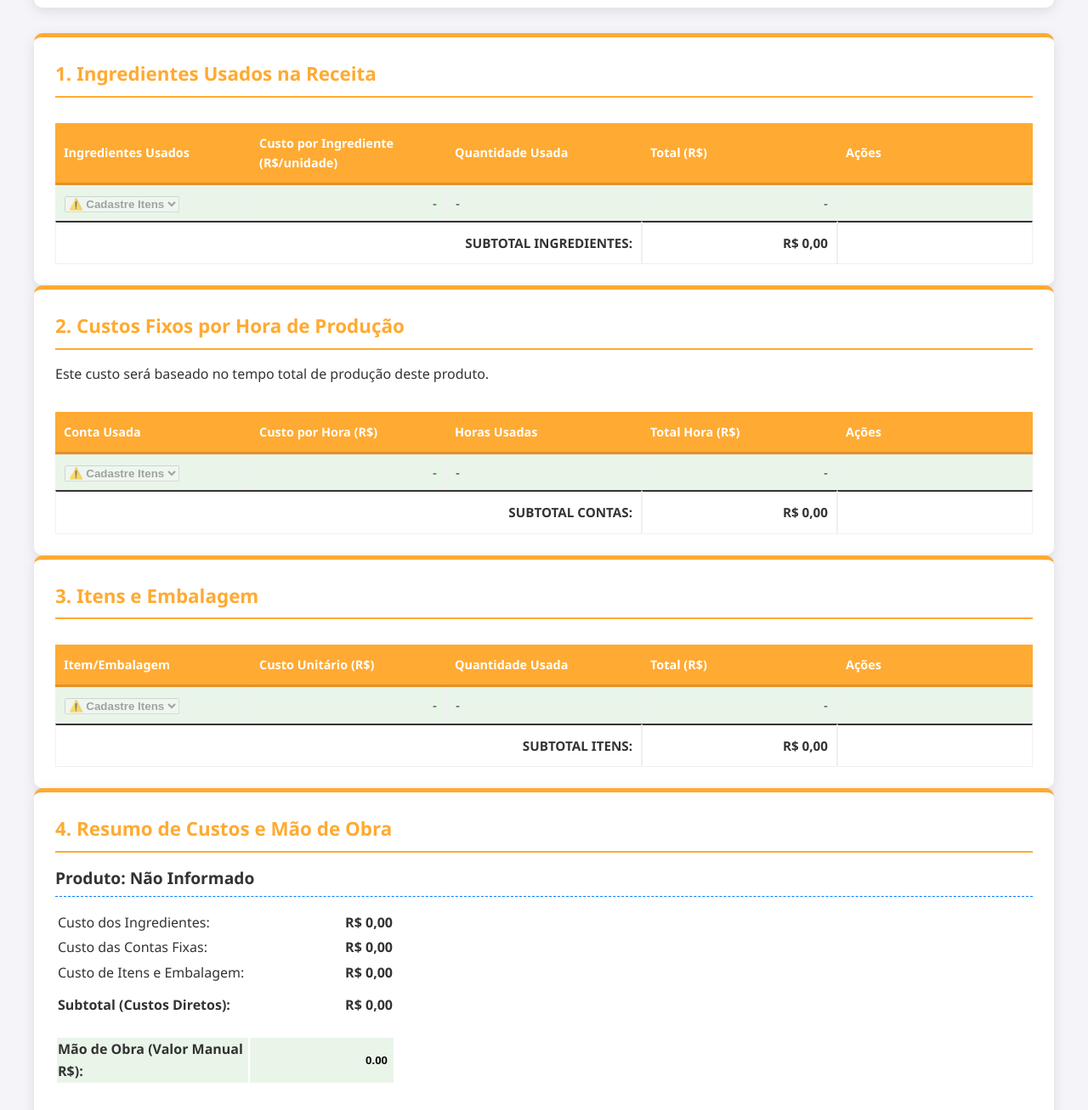
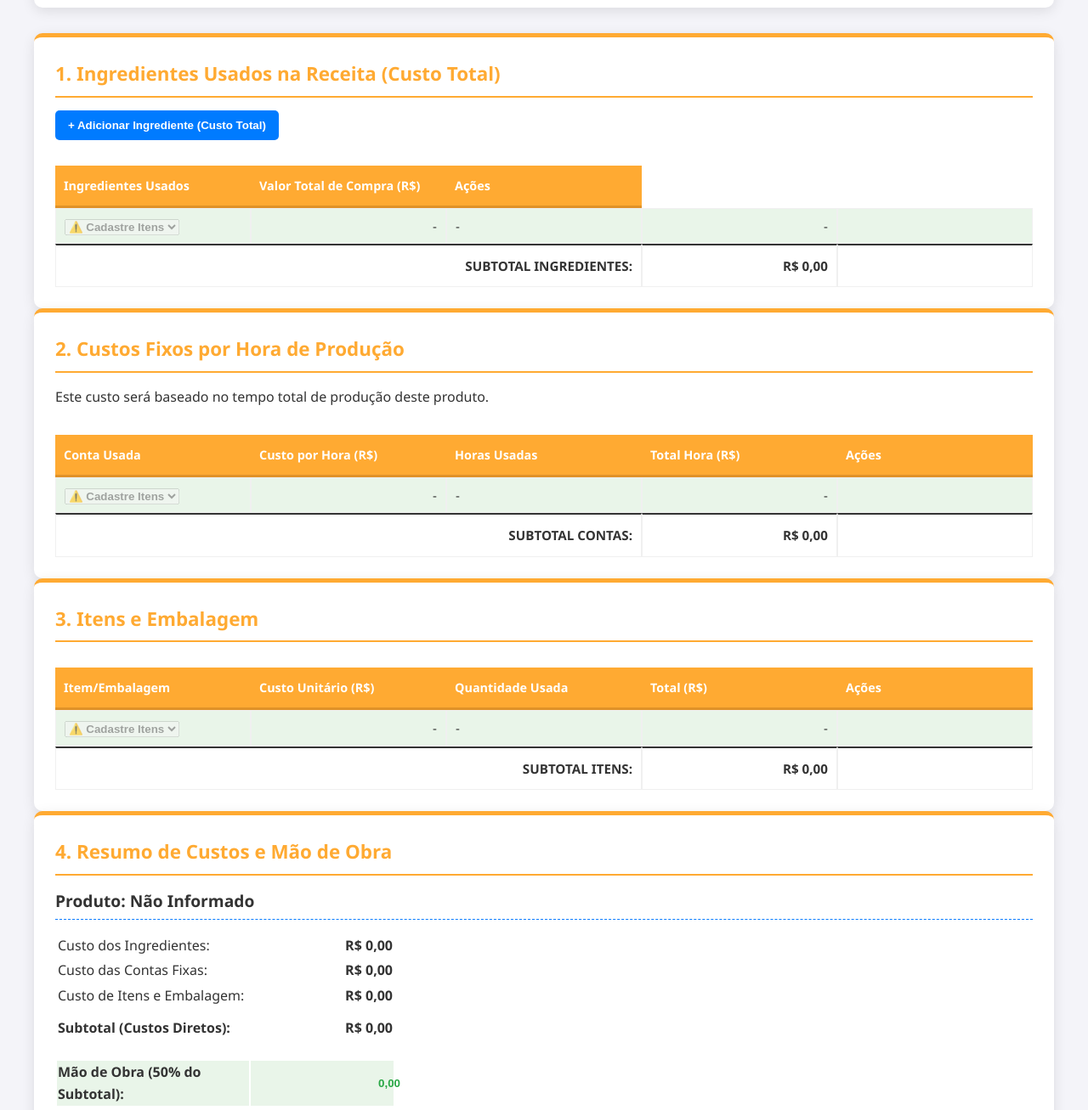
Before and after one commit to kevincardoso3567-maker/Sistema-dias-doces, a plain HTML site: page precificacao.html in a window 1280 px wide. Shown: the part 315-1622 px from the top of the page at 85% size. Drawn offline with Linux system fonts and the light colour scheme.

Commit message:
Update precificacao.html

```diff
--- a/precificacao.html
+++ b/precificacao.html
@@ -38,7 +38,12 @@
             text-align: right;
             font-weight: bold;
             padding: 8px;
+            /* Estilo para indicar que o campo é readonly/calculado */
+            color: #28a745;
+            pointer-events: none; /* Impede clique */
         }
+
+        /* O estilo original de resumo-produto está no CSS principal */
 
         .total-container {
             display: flex;
@@ -84,6 +89,17 @@
             border-radius: 4px;
             cursor: pointer;
         }
+        /* Novo estilo para o botão de adicionar */
+        .btn-adicionar-ingrediente {
+            background-color: #007bff;
+            color: white;
+            border: none;
+            padding: 10px 15px;
+            border-radius: 5px;
+            cursor: pointer;
+            font-weight: bold;
+            margin-bottom: 15px;
+        }
 
         .row-selecao-permanente {
             background-color: #e9f5e9;
@@ -101,6 +117,7 @@
     </style>
 </head>
 <body>
+    <div id="header-print" style="display: none;"></div>
 
     <header class="header-calculadora">
         <img src="logo-preta.png" alt="Logo da Empresa" class="header-logo-calculadora">
@@ -121,16 +138,20 @@
         <div id="relatorio-pdf" style="width: 100%;">
 
             <div class="card" id="ingredientes-card-pdf">
-                <h2>1. Ingredientes Usados na Receita</h2>
+                <h2>1. Ingredientes Usados na Receita (Custo Total)</h2>
+
+                <button id="abrirSelecaoIngrediente" class="btn-adicionar-ingrediente">
+                    + Adicionar Ingrediente (Custo Total)
+                </button>
+
                 <div class="tabela-container">
                     <table id="tabelaIngredientes">
                         <thead>
                             <tr>
                                 <th>Ingredientes Usados</th>
-                                <th>Custo por Ingrediente (R$/unidade)</th>
-                                <th>Quantidade Usada</th>
-                                <th>Total (R$)</th>
-                                <th class="coluna-acoes">Ações</th> </tr>
+                                <th>Valor Total de Compra (R$)</th>
+                                <th class="coluna-acoes">Ações</th>
+                            </tr>
                         </thead>
                         <tbody id="listaIngredientesBody">
                             </tbody>
@@ -214,9 +235,9 @@
                 <table class="tabela-resumo">
                     <tbody>
                         <tr class="row-selecao-permanente">
-                            <td style="font-weight: bold;">Mão de Obra (Valor Manual R$):</td>
+                            <td style="font-weight: bold;">Mão de Obra (50% do Subtotal):</td>
                             <td style="text-align: right; padding: 0;">
-                                <input type="number" id="inputMaoDeObra" value="0.00" min="0" step="0.01" class="input-mao-de-obra">
+                                <input type="text" id="inputMaoDeObra" value="0,00" readonly class="input-mao-de-obra">
                             </td>
                         </tr>
                     </tbody>
```
